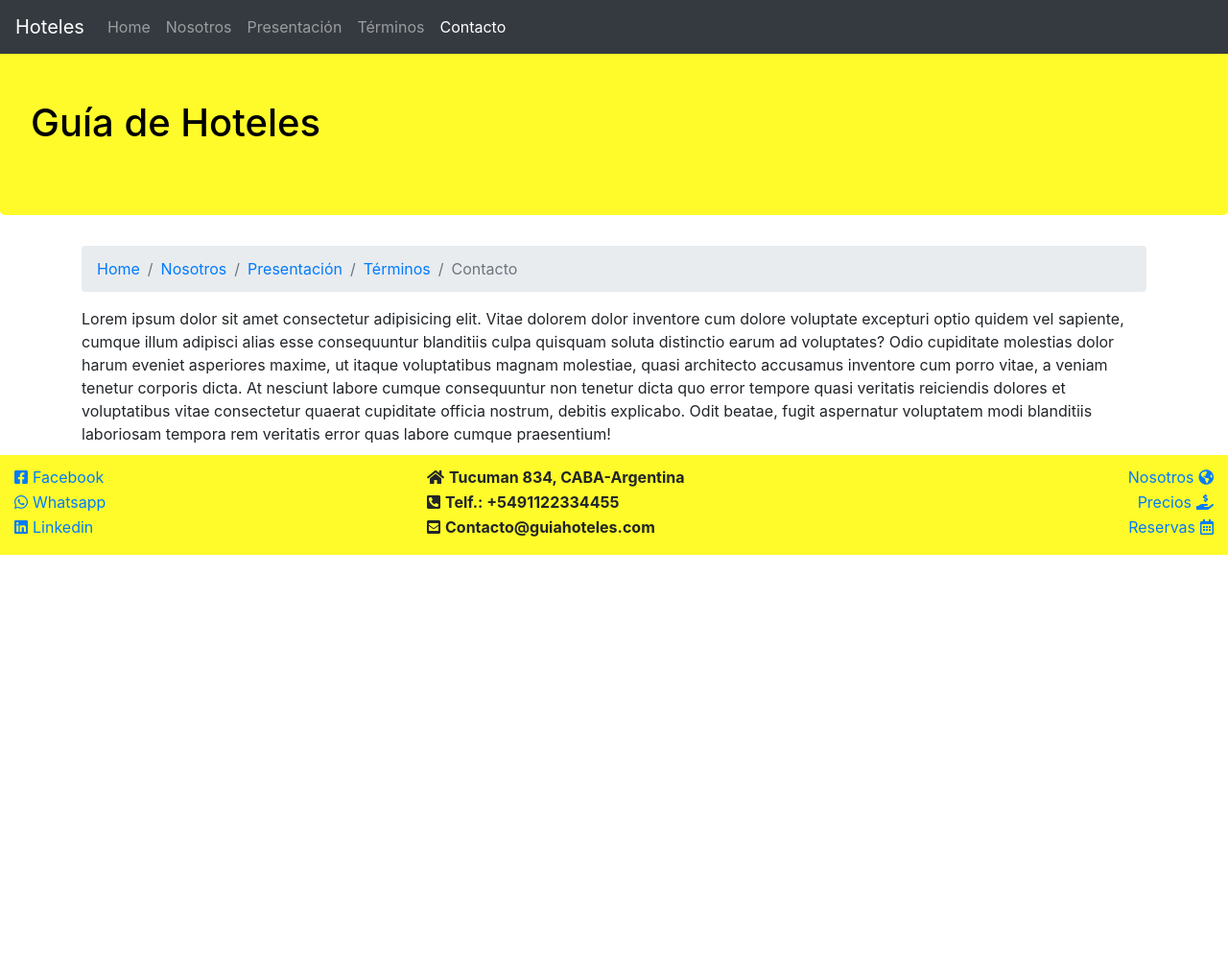
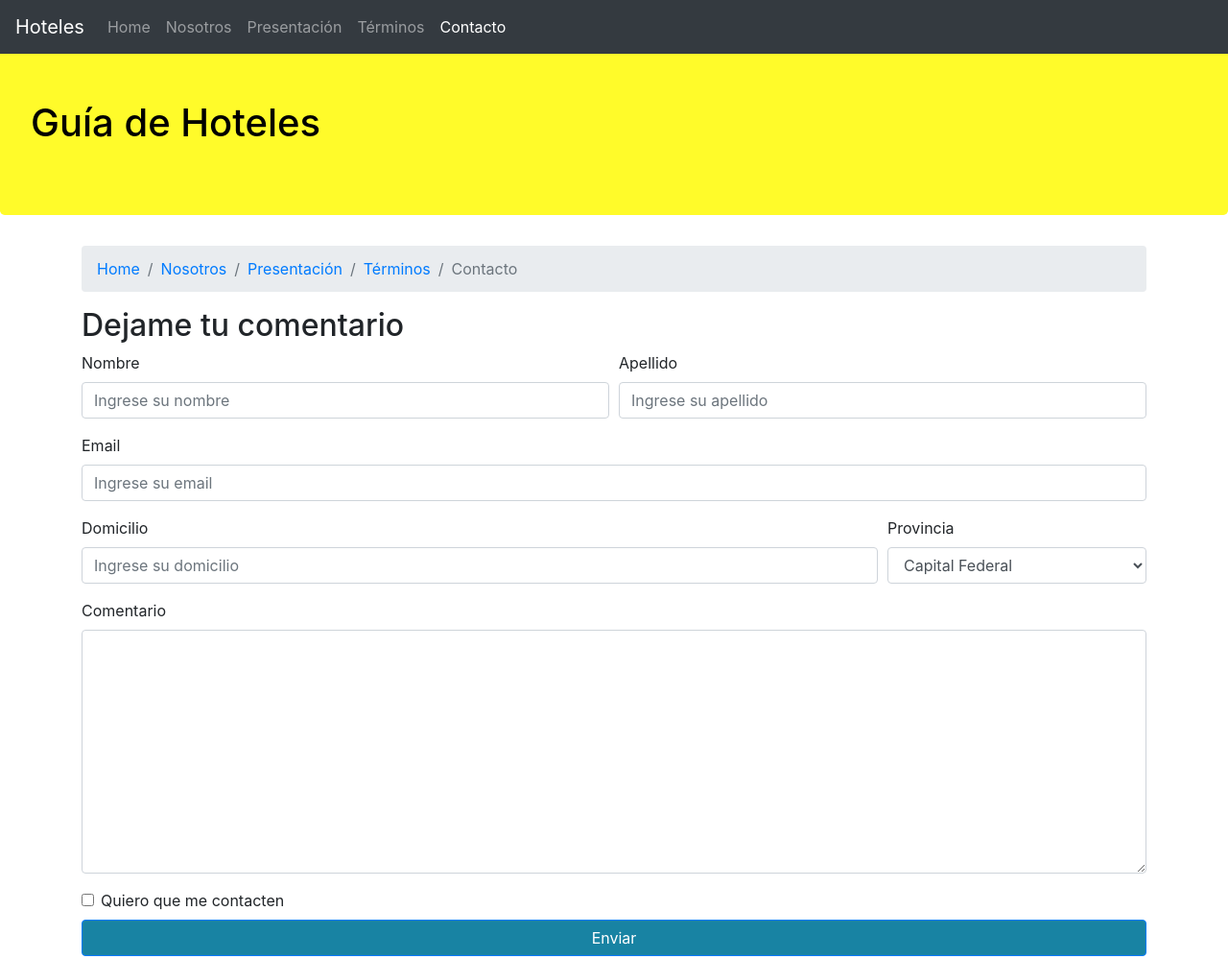
Before and after one commit to GiselleMata89/Bootstrap4_Course, a website: page contacto.html in a window 1280 px wide. Shown: the top 999 px of the page at 96% size. Before the commit the page ends 800 px from the top, so only its background shows below. Drawn offline with nearby package versions, Linux system fonts and the light colour scheme.

Commit message:
Se agrego formulario a la pag de contacto

```diff
--- a/contacto.html
+++ b/contacto.html
@@ -43,10 +43,51 @@
                   <li class="breadcrumb-item"><a href="terminos.html">Términos</a></li>
                   <li class="breadcrumb-item active" aria-current="page">Contacto</li>
                 </ol>
-              </nav>
-            <span>
-                Lorem ipsum dolor sit amet consectetur adipisicing elit. Vitae dolorem dolor inventore cum dolore voluptate excepturi optio quidem vel sapiente, cumque illum adipisci alias esse consequuntur blanditiis culpa quisquam soluta distinctio earum ad voluptates? Odio cupiditate molestias dolor harum eveniet asperiores maxime, ut itaque voluptatibus magnam molestiae, quasi architecto accusamus inventore cum porro vitae, a veniam tenetur corporis dicta. At nesciunt labore cumque consequuntur non tenetur dicta quo error tempore quasi veritatis reiciendis dolores et voluptatibus vitae consectetur quaerat cupiditate officia nostrum, debitis explicabo. Odit beatae, fugit aspernatur voluptatem modi blanditiis laboriosam tempora rem veritatis error quas labore cumque praesentium!
-            </span>
+            </nav>
+            <h2>Dejame tu comentario</h2>
+            <form action="">
+                <div class="form-row">
+                    <div class="form-group col-sm-6">
+                        <label for="nombre">Nombre</label>
+                        <input type="text" class="form-control" id="nombre" placeholder="Ingrese su nombre">
+                    </div>
+                    <div class="form-group col-sm-6">
+                        <label for="apellido">Apellido</label>
+                        <input type="text" class="form-control" id="apellido" placeholder="Ingrese su apellido">
+                    </div>
+                </div>
+                <div class="form-group">
+                    <label for="email">Email</label>
+                    <input type="email" class="form-control" id="email" placeholder="Ingrese su email">
+                </div>
+                <div class="form-row">
+                    <div class="form-group col-sm-9">
+                        <label for="domicilio">Domicilio</label>
+                        <input type="text" class="form-control" id="domicilio" placeholder="Ingrese su domicilio">
+                    </div>
+                    <div class="form-group col-sm-3">
+                        <label for="provincia">Provincia</label>
+                        <select id="provincia" class="form-control">
+                            <option selected>Capital Federal</option>
+                            <option>Buenos Aires</option>
+                            <option>Córdoba</option>
+                            <option>Santa Fé</option>
+                            <option>Mandoza</option>
+                        </select>
+                    </div>
+                </div>
+                <div class="form-group">
+                    <label for="comentario">Comentario</label>
+                    <textarea id="comentario" rows="10" class="form-control"></textarea>
+                </div>
+                <div class="from-group">
+                    <div class="form-check">
+                        <input type="checkbox" class="form-check-input" id="gridCheck">
+                        <label for="gridCheck" class="for-check-label">Quiero que me contacten</label>
+                    </div>
+                </div>
+                <button type="submit" class="btn btn-primary">Enviar</button>
+            </form>
         </div>
         <footer>
             <div class="row">
```
